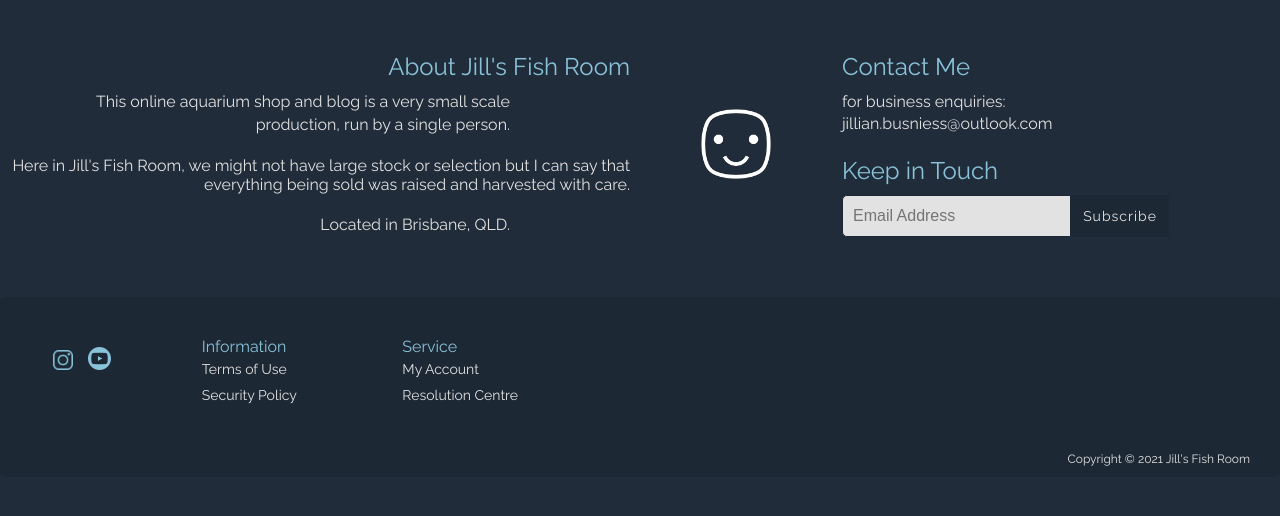
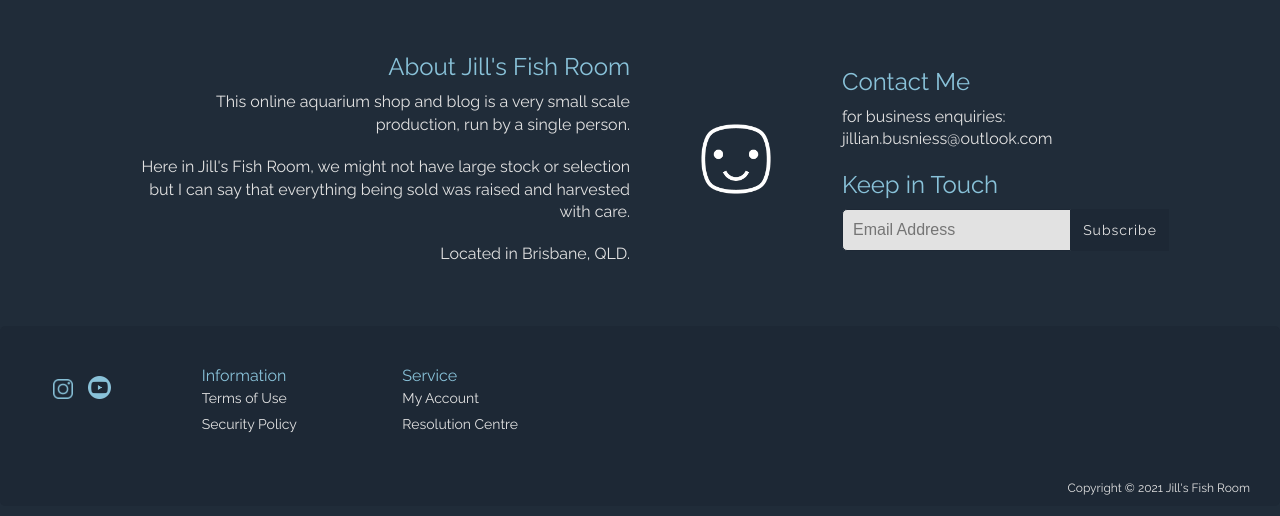
Before and after one commit to ProgrammerJill/ecommerceWebsite, a plain HTML site: page index.html in a window 1280 px wide. Shown: the part 1167-1683 px from the top of the page. Before the commit the page ends 1654 px from the top, so only its background shows below. Drawn offline with Linux system fonts and the light colour scheme.

Commit message:
fixed one of my <p>

```diff
--- a/index.html
+++ b/index.html
@@ -73,7 +73,7 @@
       <div class="about-me-grid">
         <span class="about-me-left"><h2>About Jill's Fish Room
         </h2><p>This online aquarium shop and blog is a very small scale production, run by a single person.</p>
-        </p>Here in Jill's Fish Room, we might not have large stock or selection but I can say that everything being
+        <p>Here in Jill's Fish Room, we might not have large stock or selection but I can say that everything being
           sold was raised and harvested with care. </p><p>Located in Brisbane, QLD.</p></span>
         <img src="pics/smile.png" alt="A smiley face">
         <span class="about-me-right"><h2>Contact Me</h2><p>for business enquiries:<br>jillian.busniess@outlook.com</p><h2>Keep in Touch</h2>
```
